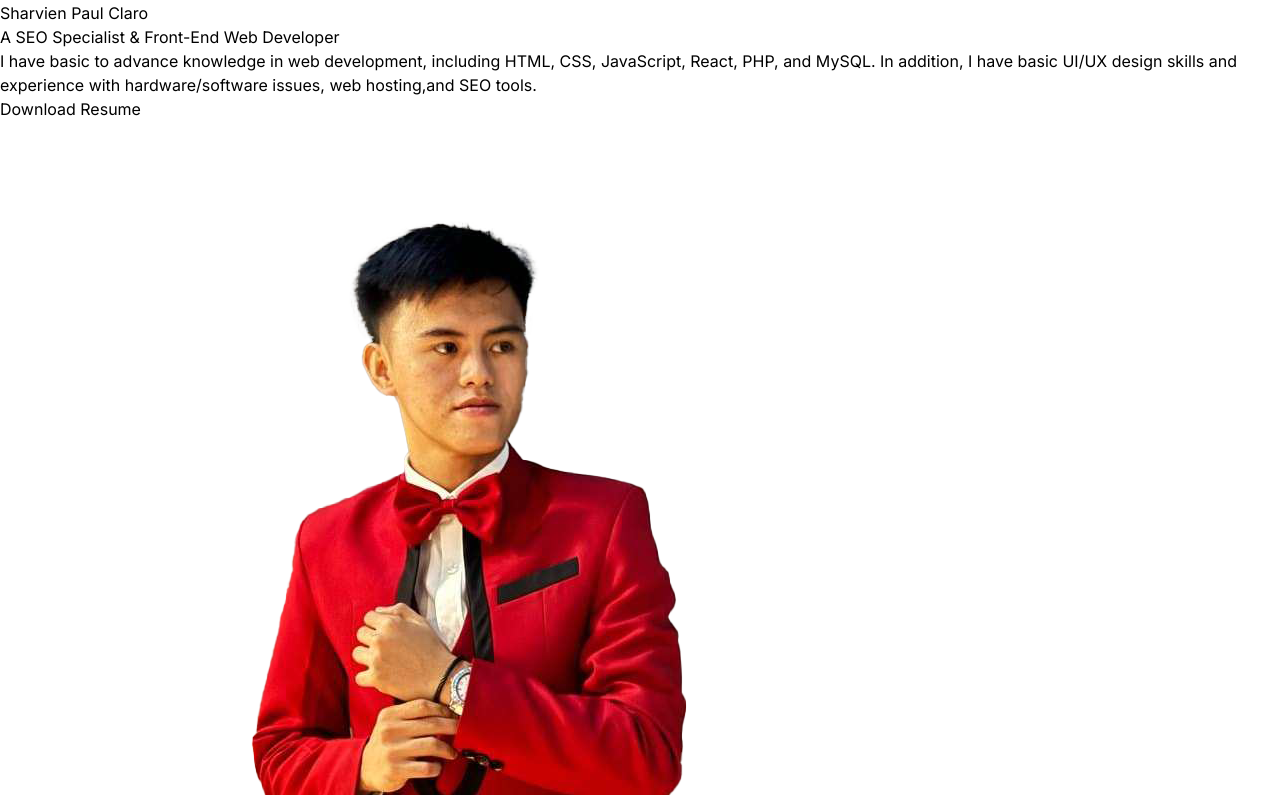
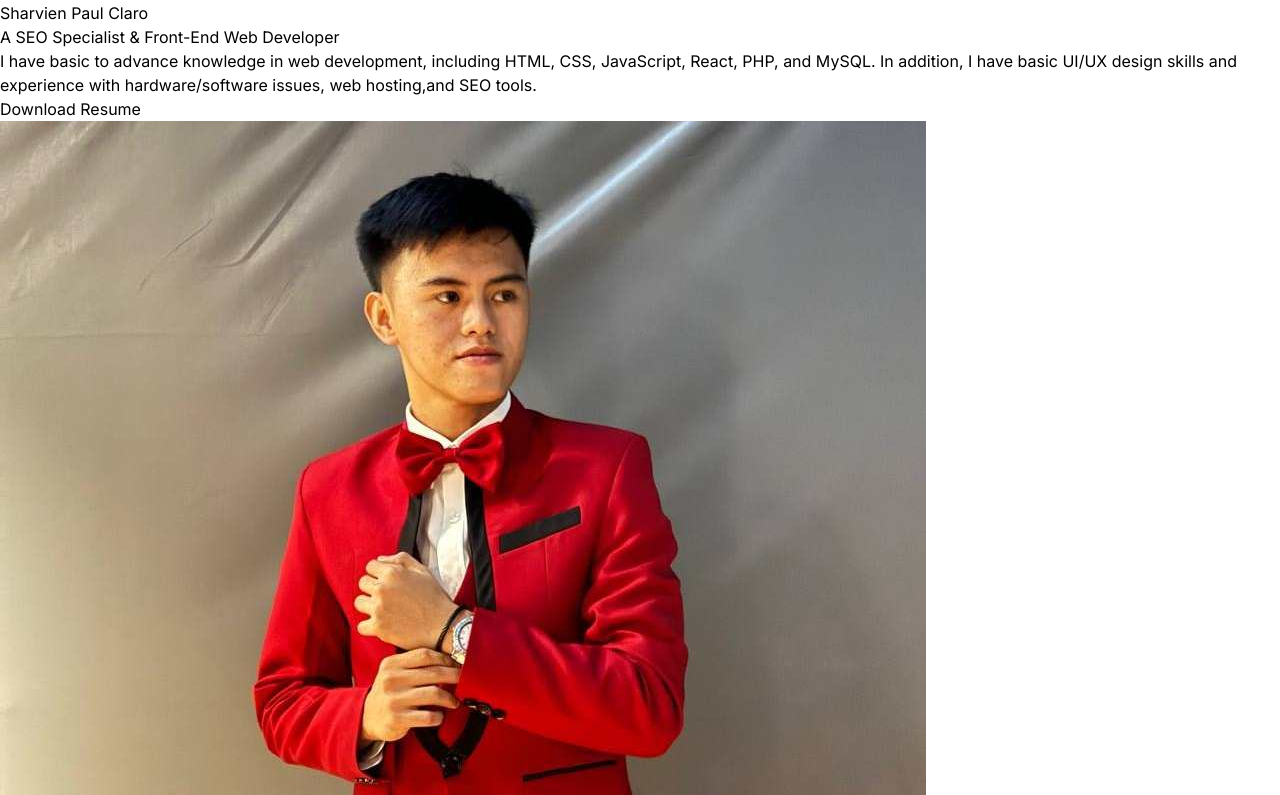
Before and after one commit to Sharvs-04/Sharvs-Web-Portfolio, a React (Vite) app: page / in a window 1280 px wide. Shown: the part 405-1200 px from the top of the page. Built offline with nearby package versions, Linux system fonts and the light colour scheme.

Commit message:
new hero pic

```diff
--- a/src/components/Hero.jsx
+++ b/src/components/Hero.jsx
@@ -1,5 +1,5 @@
 import { HERO_CONTENT } from "../constants";
-import profilepic from "../assets/sharvs-dp.png";
+import profilepic from "../assets/sharvs-dp.jpg";
 import { motion } from "framer-motion";
 
 const container = (delay) => ({
@@ -64,7 +64,7 @@ const Hero = () => {
                 initial={{ x: 100, opacity: 0 }}
                 animate={{ x: 0, opacity: 1 }}
                 transition={{ duration: 0.5, delay: 0.5 }}
-                className="w-60 lg:w-3/4 rounded-lg shadow-lg"
+                className="w-60 lg:w-3/4 rounded-full shadow-xl"
                 src={profilepic}
                 alt="Sharvien-dp"
             />
```
Also changed, not shown: src/assets/sharvs-dp.jpg (added).
